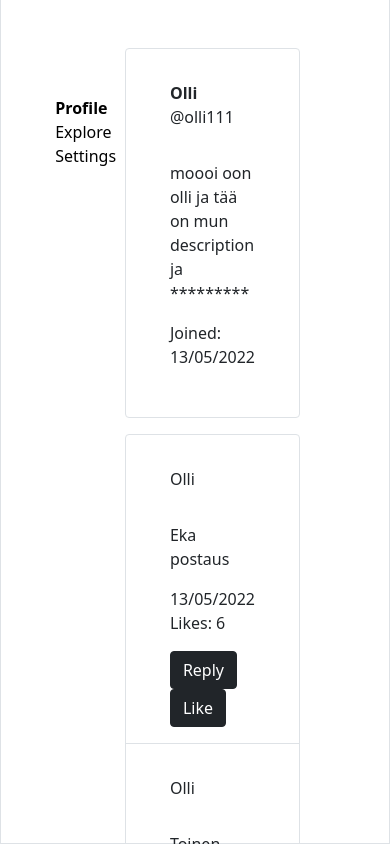
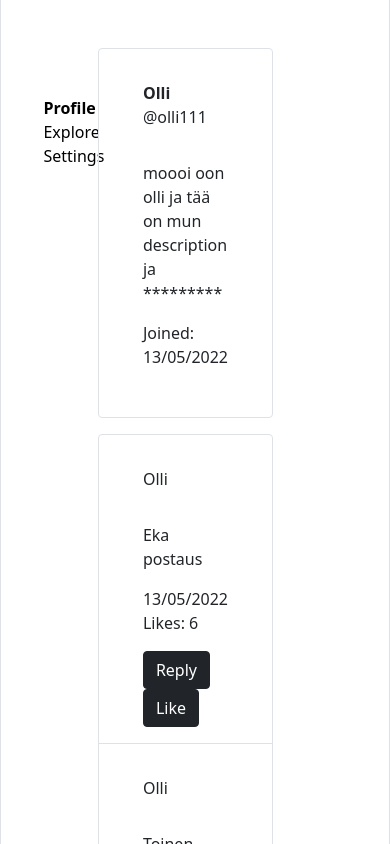
Before and after one commit to Ottanh/social-media-app, a React (Create React App) app: page /olli111 in a window 390 px wide. Shown: the top 844 px of the page. Built offline with nearby package versions, Linux system fonts and the light colour scheme.

Commit message:
improve layout & fix bug with app height & remove now unused App.css

```diff
--- a/src/App.css
+++ /dev/null
@@ -1,7 +0,0 @@
-body {
-  height: 100vh
-}
-
-#root {
-  height: 100%
-}
--- a/src/App.tsx
+++ b/src/App.tsx
@@ -3,7 +3,6 @@ import UserProfilePage from './UserProfilePage';
 import NavigationBar from './NavigationBar.tsx';
 import Col from 'react-bootstrap/esm/Col';
 import Row from 'react-bootstrap/esm/Row';
-import './App.css';
 import { Navigate, Route, Routes } from 'react-router-dom';
 
 const App = () => {
@@ -11,8 +10,8 @@ const App = () => {
   const loggedInUser = 'olli111';
 
   return (
-    <Container className="App pt-5 border border-top-0 h-100">
-      <Row className="h-100">
+    <Container className="App pt-5 border border-top-0 min-vh-100">
+      <Row className="">
         <NavigationBar />
         <Routes>
           <Route path="/" element={loggedInUser ? <Navigate replace to="/olli111" />: <Navigate replace to="/home" />} />
@@ -21,7 +20,7 @@ const App = () => {
           <Route path="/explore" element={<Col className="ExploreView col-md-5 h-100 d-flex flex-column">TODO</Col>} />
           <Route path="/settings" element={<Col className="SettingsView col-md-5 h-100 d-flex flex-column">TODO</Col>} />
         </Routes>
-        <Col className="RightPadding col-sx-1" />
+        <Col className="RightPadding col-sx-1 ps-5" />
       </Row>
     </Container>
   );
--- a/src/NavigationBar.tsx/index.tsx
+++ b/src/NavigationBar.tsx/index.tsx
@@ -16,8 +16,8 @@ const NavigationBar = () => {
   };
 
   return (
-    <Col className="NavBar" style={{'paddingLeft': '10vw', 'textAlign': 'center'}}>
-      <div className="flex-column m-auto w-50 pt-5" >
+    <Col className="NavBar " style={{'textAlign': 'center'}}>
+      <div className="flex-column w-50 pt-5" style={{'marginLeft': 'auto'}}>
         <NavLink to="/olli111" style={isActive => style(isActive)} >
           Profile
         </NavLink>
--- a/src/Posts/PostList.tsx
+++ b/src/Posts/PostList.tsx
@@ -9,7 +9,7 @@ interface Props {
 
 const PostList = ({ posts }: Props) => {
   return (
-    <Row className="PostList border rounded m-auto flex-column flex-grow-1 w-100" >
+    <Row className="PostList border rounded m-auto d-flex flex-column flex-grow-1 w-100" >
       {posts.map((post) => (
         <PostView key={post.id} post={post} />
       ))}
--- a/src/UserProfilePage/index.tsx
+++ b/src/UserProfilePage/index.tsx
@@ -25,7 +25,7 @@ const UserProfilePage = () => {
   }
 
   return (
-    <Col className="UserProfilePage col-md-5 h-100 d-flex flex-column">
+    <Col className="UserProfilePage col-md-5 d-flex flex-column">
       <UserDetails user={user} />
       <PostList posts={user.posts} />
     </Col>
```
